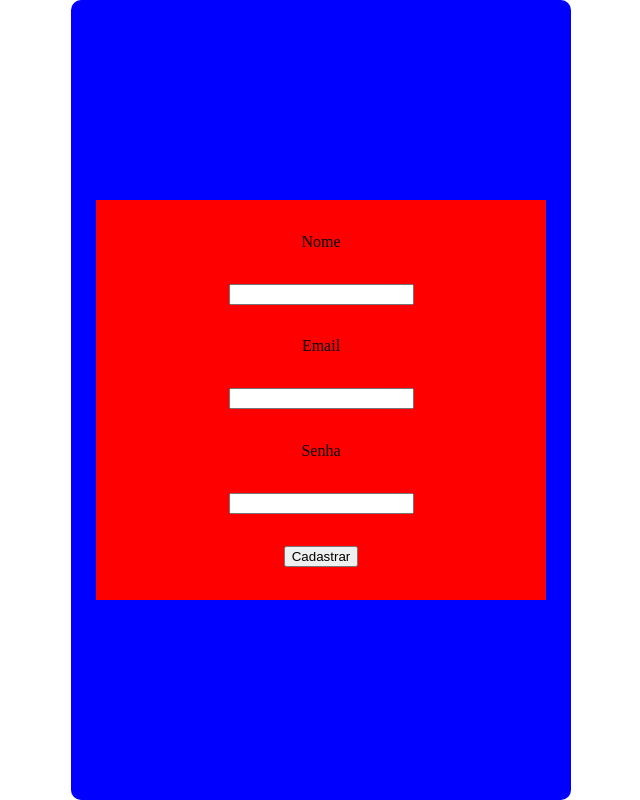
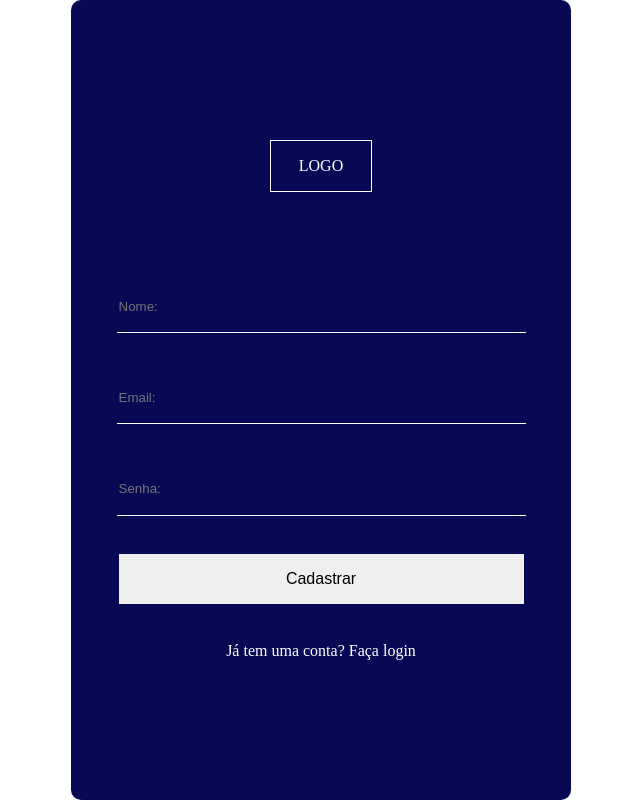
Before and after one commit to mmagalhaesjr/testefront, a React (Vite) app: page /cadastro in a window 1280 px wide. Shown: the whole page, without its empty margins (319-959 px from the left). Built offline with nearby package versions, Linux system fonts and the light colour scheme.

Commit message:
rota cadastro

```diff
--- a/package.json
+++ b/package.json
@@ -11,6 +11,7 @@
   },
   "dependencies": {
     "axios": "^1.6.7",
+    "dotenv": "^16.4.5",
     "react": "^18.2.0",
     "react-dom": "^18.2.0",
     "react-router-dom": "^6.22.3",
--- a/src/Pages/Autenticar/Cadastro.jsx
+++ b/src/Pages/Autenticar/Cadastro.jsx
@@ -1,171 +1,71 @@
-import { StyledAut } from "./styled";
+import { useState } from "react";
+import { StyledAut, StyledLink } from "./styled";
+import axios from 'axios';
+import { useNavigate } from "react-router-dom";
 
 export function Cadastro() {
+    const [nome, setNome] = useState('');
+    const [email, setEmail] = useState('');
+    const [senha, setSenha] = useState('');
+
+    const navigate = useNavigate()
+
+    const cadastrarUsuario = (event) => {
+        event.preventDefault();
+
+        const body = {
+            nome: nome,
+            email: email,
+            senha: senha
+        }
+
+        const URL = `${import.meta.env.VITE_API_BASE_URL}/singup`;
+        console.log(URL)
+
+        const promise = axios.post(URL, body);
+
+
+
+        promise.then(res => {
+            alert('Usuário cadastrado com sucesso!')
+            console.log(res.data)
+            navigate("/")
+        })
+
+        promise.catch(err => {
+            if (err.response.data === "Usuário já cadastrado!") {
+                alert("Usuário já cadastrado!")
+            }
+
+        });
+    }
+
+    const inputNome = (event) => {
+        setNome(event.target.value)
+    }
+    const inputEmail = (event) => {
+        setEmail(event.target.value)
+    }
+    const inputSenha = (event) => {
+        setSenha(event.target.value)
+    }
+
     return (
         <StyledAut>
-            <form action="">
+            <h1>LOGO</h1>
+            <form onSubmit={cadastrarUsuario}>
 
-                <label htmlFor="">Nome</label>
-                <input type="text" />
+                <input type="text" placeholder="Nome:" value={nome} onChange={inputNome} required />
 
-                <label htmlFor="">Email</label>
-                <input type="text" />
+                <input type="email" placeholder="Email:" value={email} onChange={inputEmail} required />
 
-                <label htmlFor="">Senha</label>
-                <input type="text" />
+                <input type="password" placeholder="Senha:" value={senha} onChange={inputSenha} required />
 
-                <button>Cadastrar</button>
+                <button type="submit">Cadastrar</button>
 
             </form>
+
+            <StyledLink to={'/'}>Já tem uma conta? Faça login</StyledLink>
         </StyledAut>
     )
 }
-// import axios from "axios";
-// import { useEffect, useState } from "react";
-
-// import { StyledBotao1, StyledCarro } from './styled';
-
-
-// export default function Carros() {
-
-//     const atualizarPagina = () => {
-//         window.location.reload();
-//     }
-
-//     const url = `http://localhost:4001/carros`;
-
-//     const [carros, setCarros] = useState([]);
-
-//     useEffect(() => {
-//         const promisse = axios.get(url);
-
-//         promisse.then(res => {
-//             setCarros(res.data);
-//         })
-//         promisse.catch(err => {
-//             console.error("Erro ao obter dados:", err);
-//         });
-//     }, []);
-
-
-//     // adiciona novos carros------------------------
-//     const [marca, setMarca] = useState('')
-//     const [modelo, setModelo] = useState('')
-//     const [carro, setCarro] = useState('')
-
-//     function inputMarca(event) {
-//         setMarca(event.target.value)
-
-//     }
-//     function inputModelo(event) {
-//         setModelo(event.target.value)
-//     }
-//     function inputCarro(event) {
-//         setCarro(event.target.value)
-//     }
-
-//     function addCarros(event) {
-//         event.preventDefault();
-
-//         const body = {
-//             marca: marca,
-//             modelo: modelo,
-//             carro: carro
-//         }
-//         // Verificar se há campos vazios ou números
-//         if (!marca || !modelo || !carro || !isNaN(marca) || !isNaN(modelo) || !isNaN(carro)) {
-//             alert('Por favor, preencha corretamente os campos!');
-//             return;
-//         }
-
-//         const promise = axios.post(url, body)
-
-//         promise.then(res => {
-//             console.log("Resposta do servidor:", res.data);
-//             !res.data ? res.status(400) : alert('cadastrado com sucesso');
-//         })
-//         promise.catch(err => {
-//             alert('Erro ao cadastrar carro!');
-//             console.error("Erro:", err);
-//         })
-//         promise.finally(() => {
-//             setMarca('');
-//             setModelo('');
-//             setCarro('');
-//         });
-//     }
-
-
-//     // filtar carros---------------------------------
-//     const [filtro, setFiltro] = useState('')
-
-//     function inputFiltro(event) {
-//         setFiltro(event.target.value)
-//     }
-
-//     function filtraCarros(event) {
-//         event.preventDefault();
-
-//         const body = {
-//             marca: filtro
-//         };
-
-
-//         const promisse = axios.put(url, body);
-
-//         promisse.then(res => {
-//             setCarros(res.data);
-//         })
-//             .catch(err => {
-//                 console.error("Erro ao obter dados:", err);
-//             });
-//     }
-
-
-//     return (
-
-//         <>
-//             <StyledCarro>
-//                 <div id="container" >
-//                     {carros.length > 0 ? (
-//                         <div id="container">
-//                             {carros.map(car => (
-//                                 <div key={car.carro}>
-//                                     <p>Marca: {car.marca}</p>
-//                                     <p>Modelo: {car.modelo}</p>
-//                                     <p>Carro: {car.carro}</p>
-//                                 </div>
-//                             ))}
-//                         </div>
-//                     ) : (
-//                         <p>Nenhum carro encontrado para a marca especificada.</p>
-//                     )}
-//                 </div>
-
-//                 <div id="containerForm">
-//                     <form onSubmit={addCarros}>
-//                         <input onChange={inputMarca} placeholder="marca" value={marca} type="text" />
-//                         <input onChange={inputModelo} placeholder="modelo" value={modelo} type="text" />
-//                         <input onChange={inputCarro} placeholder="carro" value={carro} type="text" />
-
-//                         <button onClick={atualizarPagina} type="submit" name="submit">add carro</button>
-//                     </form>
-
-//                     <form onSubmit={filtraCarros}>
-//                         <input onChange={inputFiltro} placeholder="filtra carros por marca" value={filtro} type="text" />
-//                         <button type="submit" name="submit">Filtrar carro</button>
-//                     </form>
-//                 </div>
-
-
-//             </StyledCarro>
-
-
-//             <StyledBotao1 inclui={carros.find(objeto => objeto.marca)}>{carros.length !== 0 ? 'disponiveis' : 'não disponiveis'}</StyledBotao1>
-
-
-
-//         </>
-
-//     );
-// }
--- a/src/Pages/Autenticar/login.jsx
+++ b/src/Pages/Autenticar/login.jsx
@@ -1,20 +1,36 @@
-import { StyledAut } from "./styled";
+import { useState } from "react";
+import { StyledAut, StyledLink } from "./styled";
+
 
 export function Login() {
+    const [email, setEmail] = useState('')
+    const [senha, setSenha] = useState('')
+
+const inputEmail = (event)=>{
+    setEmail(event.target.value)
+}
+const inputSenha = (event)=>{
+    setSenha(event.target.value)
+}
+function logarUsuario(event){
+    event.preventDefault();
+}
+
+
     return (
 
         <StyledAut>
-            <form action="">
+            <h1>LOGO</h1>
+            <form onChange={logarUsuario}>
 
-                <label htmlFor="">Email</label>
-                <input type="text" />
+                <input type="text" placeholder="Email:" value={email} onChange={inputEmail} required/>
 
-                <label htmlFor="">Senha</label>
-                <input type="text" />
+                <input type="text" placeholder="Senha:" value={senha} onChange={inputSenha} required/>
 
-                <button>Entrar</button>
+                <button type="submit">Entrar</button>
 
             </form>
+            <StyledLink to={'/cadastro'}>Não tem uma conta? cadastre-se.</StyledLink>
         </StyledAut>
     )
 }
--- a/src/Pages/Autenticar/styled.js
+++ b/src/Pages/Autenticar/styled.js
@@ -1,10 +1,12 @@
 import styled from "styled-components";
+import { azulEscuro, azulClaro } from '../../constant/constant'
+import { Link } from "react-router-dom";
 
 export const StyledAut = styled.div`
 
 width: 500px;
 height: 100vh;
-background-color: blue;
+background-color: ${azulEscuro};
 border-radius: 10px;
 
 display: flex;
@@ -15,12 +17,64 @@ justify-content: center;
 form{
     width: 90%;
     height: 50%;
-    background-color: red;
+    background-color: transparent;
     display: flex;
     flex-direction: column;
     align-items: center;
     justify-content: space-evenly;
 }
+input{
+    width: 90%;
+    height: 50px;
+    outline: none;
+    border: none;
+    border-bottom: 1px solid #ffffff;
+    color: #ffffff;
+    background-color:transparent;
+}
+button{
+    width: 90%;
+    height: 50px;
+    border: none;
+    font-size: 1rem;
+
+
+    &:hover{
+        background-color:${azulClaro};
+        color: #ffffff;
+    }
+}
+h1{
+    width: 100px;
+    height: 50px;
+    border:  1px solid #ffffff; ;
+    margin-bottom: 10%;
+    color: #ffffff;
+
+    display: flex;
+    align-items: center;
+    justify-content: center;
+}
+p{
+    margin-top: 5%;
+    color: #ffffff;
+
+    &:hover{
+        color: ${azulClaro};
+    }
+}
 
 
 `
+
+export const StyledLink = styled(Link)`
+
+    text-decoration: none;
+    transition: color 0.3s ease;
+    color: #ffffff;
+
+  &:hover {
+    color: ${azulClaro};
+  }
+
+`
--- /dev/null
+++ b/src/constant/constant.jsx
@@ -0,0 +1,2 @@
+export const azulEscuro = '#080954';
+export const azulClaro = '#0f1198';
```
Also changed, not shown: 2 other files (tests, documents, lock files or other folders).
